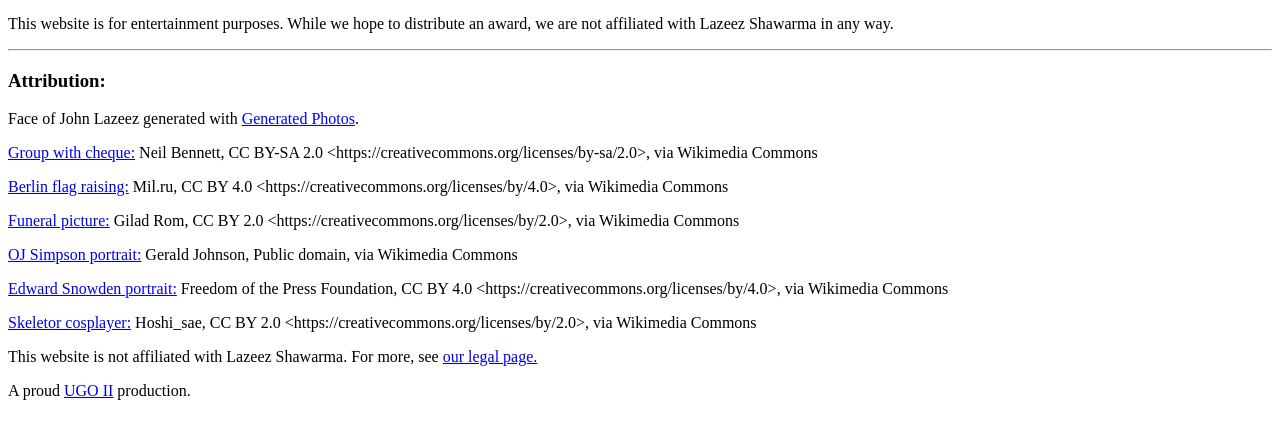
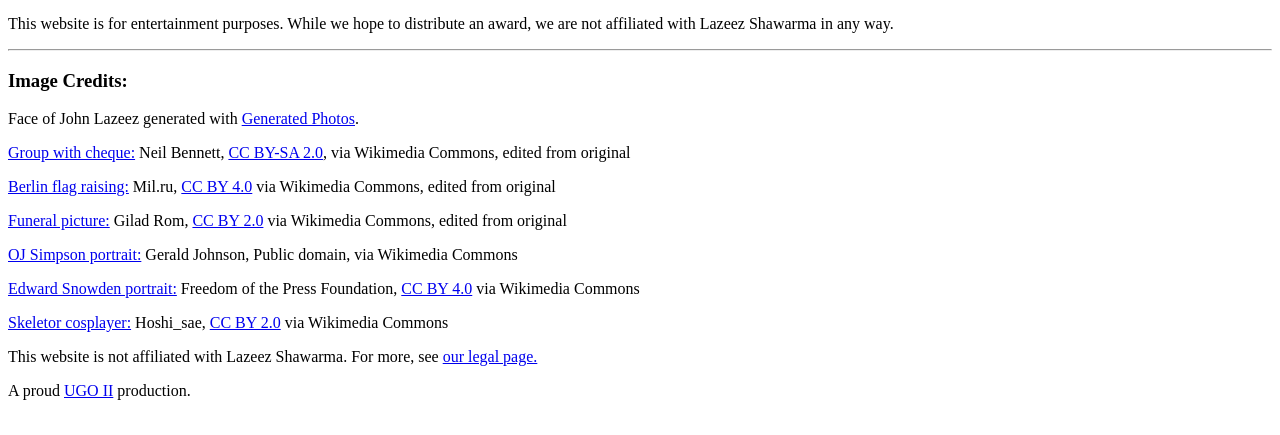
Before and after one commit to ktrieu/jlms, an Eleventy site: page legal.njk in a window 1280 px wide. Shown: the part 365-800 px from the top of the page. Built offline with nearby package versions, Linux system fonts and the light colour scheme; Eleventy itself is replaced by a stand-in of ours; files that its build step writes are made by us from their sources.

Commit message:
Improve image attributions

```diff
--- a/legal.njk
+++ b/legal.njk
@@ -7,25 +7,27 @@
       Shawarma in any way.
     </p>
     <hr/>
-    <h3>Attribution:</h3>
+    <h3>Image Credits:</h3>
     <p>
       Face of John Lazeez generated with
       <a href="https://generated.photos/">Generated Photos</a>.
     </p>
     <p>
       <a href="https://commons.wikimedia.org/wiki/File:Gareth_Edwards_2007.jpg">Group with cheque:</a>
-      Neil Bennett, CC BY-SA 2.0 &lt;https://creativecommons.org/licenses/by-sa/2.0&gt;, via Wikimedia
-                  Commons
+      Neil Bennett,
+      <a href="https://creativecommons.org/licenses/by-sa/2.0">CC BY-SA 2.0</a>, via Wikimedia Commons, edited from original
     </p>
     <p>
       <a href="https://commons.wikimedia.org/wiki/File:Raising_a_flag_over_the_Reichstag_2.jpg">Berlin flag raising:</a>
-      Mil.ru, CC BY 4.0 &lt;https://creativecommons.org/licenses/by/4.0&gt;, via Wikimedia
-                  Commons
+      Mil.ru,
+      <a href="https://creativecommons.org/licenses/by/4.0">CC BY 4.0</a>
+      via Wikimedia Commons, edited from original
     </p>
     <p>
       <a href="https://commons.wikimedia.org/wiki/File:All_hail_Kim_Il-sung.jpg">Funeral picture:</a>
-      Gilad Rom, CC BY 2.0 &lt;https://creativecommons.org/licenses/by/2.0&gt;, via Wikimedia
-      Commons
+      Gilad Rom,
+      <a href="https://creativecommons.org/licenses/by/2.0">CC BY 2.0</a>
+      via Wikimedia Commons, edited from original
     </p>
     <p>
       <a href="https://commons.wikimedia.org/wiki/File:O.J._Simpson_1990_%C2%B7_DN-ST-91-03444.JPEG">OJ Simpson portrait:</a>
@@ -33,12 +35,15 @@
     </p>
     <p>
       <a href="https://commons.wikimedia.org/wiki/File:Edward-Snowden-FOPF-2014.jpg">Edward Snowden portrait:</a>
-      Freedom of the Press Foundation, CC BY 4.0 &lt;https://creativecommons.org/licenses/by/4.0&gt;, via Wikimedia
-      Commons
+      Freedom of the Press Foundation,
+      <a href="https://creativecommons.org/licenses/by/4.0">CC BY 4.0</a>
+      via Wikimedia Commons
     </p>
     <p>
       <a href="https://commons.wikimedia.org/wiki/File:Skeletor.jpg">Skeletor cosplayer:</a>
-      Hoshi_sae, CC BY 2.0 &lthttps://creativecommons.org/licenses/by/2.0&gt;, via Wikimedia Commons
+      Hoshi_sae,
+      <a href="https://creativecommons.org/licenses/by/2.0">CC BY 2.0</a>
+      via Wikimedia Commons
     </p>
   </div>
 {% endblock %}
```
